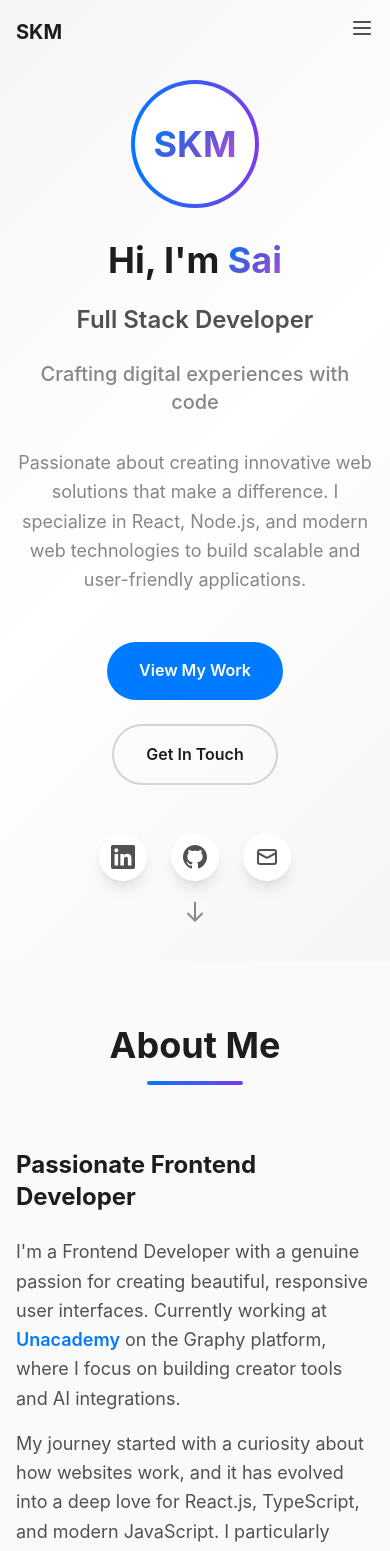
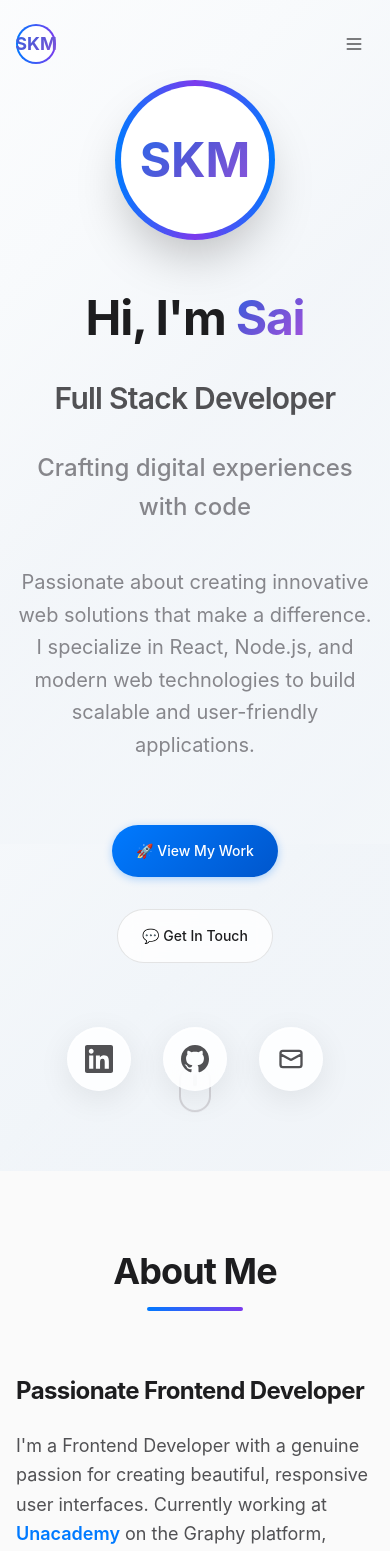
Before and after one commit to sai-kiran-99/sai-s-portfolio-, a React (Create React App) app: page / in a window 390 px wide. Shown: the top 1551 px of the page. Built offline with nearby package versions, Linux system fonts and the light colour scheme.

Commit message:
desing edits

```diff
--- a/src/components/common/Header.tsx
+++ b/src/components/common/Header.tsx
@@ -31,27 +31,36 @@ const Header: React.FC = () => {
 
   return (
     <header
-      className={`fixed top-0 left-0 right-0 z-50 transition-all duration-300 ${
-        isScrolled ? 'apple-blur py-2' : 'bg-transparent py-4'
+      className={`fixed top-0 left-0 right-0 z-50 transition-all duration-500 ${
+        isScrolled ? 'apple-blur py-3 shadow-lg' : 'bg-transparent py-6'
       }`}
     >
       <nav className="max-w-7xl mx-auto px-4 sm:px-6 lg:px-8">
         <div className="flex items-center justify-between">
-          {/* Logo */}
+          {/* Enhanced Logo */}
           <div className="flex-shrink-0">
-            <h1 className="text-xl font-bold text-apple-gray-600">
+            <div className="flex items-center space-x-3">
+              <div className="w-10 h-10 rounded-full bg-gradient-to-r from-apple-blue to-purple-600 p-0.5">
+                <div className="w-full h-full rounded-full bg-white flex items-center justify-center">
+                  <span className="text-lg font-bold text-gradient">
                     {personalInfo.name.split(' ').map(name => name[0]).join('')}
+                  </span>
+                </div>
+              </div>
+              <h1 className="text-xl font-bold text-apple-gray-600 hidden sm:block">
+                {personalInfo.name.split(' ')[0]}
               </h1>
             </div>
+          </div>
 
-          {/* Desktop Navigation */}
+          {/* Enhanced Desktop Navigation */}
           <div className="hidden md:block">
-            <div className="flex items-center space-x-8">
-              {navItems.map((item) => (
+            <div className="flex items-center space-x-1">
+              {navItems.map((item, index) => (
                 <button
                   key={item.label}
                   onClick={() => scrollToSection(item.href)}
-                  className="text-apple-gray-500 hover:text-apple-blue transition-colors duration-300 font-medium"
+                  className="px-4 py-2 rounded-full text-apple-gray-500 hover:text-apple-blue hover:bg-white/10 transition-all duration-300 font-medium text-sm"
                 >
                   {item.label}
                 </button>
@@ -59,14 +68,14 @@ const Header: React.FC = () => {
             </div>
           </div>
 
-          {/* Mobile menu button */}
+          {/* Enhanced Mobile menu button */}
           <div className="md:hidden">
             <button
               onClick={() => setIsMobileMenuOpen(!isMobileMenuOpen)}
-              className="text-apple-gray-500 hover:text-apple-blue focus:outline-none"
+              className="w-10 h-10 rounded-full bg-white/10 backdrop-blur-sm flex items-center justify-center text-apple-gray-500 hover:text-apple-blue transition-all duration-300"
             >
               <svg
-                className="h-6 w-6"
+                className="h-5 w-5"
                 fill="none"
                 viewBox="0 0 24 24"
                 stroke="currentColor"
@@ -91,19 +100,21 @@ const Header: React.FC = () => {
           </div>
         </div>
 
-        {/* Mobile Navigation */}
+        {/* Enhanced Mobile Navigation */}
         {isMobileMenuOpen && (
           <div className="md:hidden mt-4 pb-4">
-            <div className="flex flex-col space-y-3">
-              {navItems.map((item) => (
+            <div className="glass-card rounded-2xl p-4">
+              <div className="flex flex-col space-y-2">
+                {navItems.map((item, index) => (
                   <button
                     key={item.label}
                     onClick={() => scrollToSection(item.href)}
-                  className="text-apple-gray-500 hover:text-apple-blue transition-colors duration-300 font-medium text-left py-2"
+                    className="text-left py-3 px-4 rounded-xl text-apple-gray-500 hover:text-apple-blue hover:bg-white/20 transition-all duration-300 font-medium"
                   >
                     {item.label}
                   </button>
                 ))}
+              </div>
             </div>
           </div>
         )}
--- a/src/components/sections/Experience.tsx
+++ b/src/components/sections/Experience.tsx
@@ -4,7 +4,7 @@ import AnimatedSection from '../ui/AnimatedSection';
 
 const Experience: React.FC = () => {
   return (
-    <section id="experience" className="section-padding bg-white">
+    <section id="experience" className="section-padding">
       <div className="max-w-7xl mx-auto px-4 sm:px-6 lg:px-8">
         <AnimatedSection>
           <div className="text-center mb-16">
--- a/src/components/sections/Hero.tsx
+++ b/src/components/sections/Hero.tsx
@@ -13,19 +13,29 @@ const Hero: React.FC = () => {
 
   return (
     <section id="hero" className="min-h-screen hero-gradient flex items-center justify-center relative overflow-hidden">
-      {/* Background Elements */}
+      {/* Enhanced Background Elements */}
       <div className="absolute inset-0 overflow-hidden">
-        <div className="absolute -top-1/2 -right-1/2 w-full h-full bg-gradient-to-br from-apple-blue/5 to-transparent rounded-full animate-float"></div>
-        <div className="absolute -bottom-1/2 -left-1/2 w-full h-full bg-gradient-to-tr from-purple-500/5 to-transparent rounded-full animate-float" style={{ animationDelay: '2s' }}></div>
+        <div className="absolute -top-1/2 -right-1/2 w-full h-full bg-gradient-to-br from-apple-blue/8 to-transparent rounded-full animate-float"></div>
+        <div className="absolute -bottom-1/2 -left-1/2 w-full h-full bg-gradient-to-tr from-purple-500/8 to-transparent rounded-full animate-float" style={{ animationDelay: '2s' }}></div>
+        <div className="absolute top-1/4 left-1/4 w-96 h-96 bg-gradient-to-br from-apple-blue/5 to-purple-600/5 rounded-full animate-float" style={{ animationDelay: '4s' }}></div>
+        <div className="absolute bottom-1/4 right-1/4 w-64 h-64 bg-gradient-to-tl from-purple-600/5 to-apple-blue/5 rounded-full animate-float" style={{ animationDelay: '6s' }}></div>
+      </div>
+
+      {/* Floating particles */}
+      <div className="absolute inset-0">
+        <div className="absolute top-1/4 left-1/3 w-2 h-2 bg-apple-blue/30 rounded-full animate-pulse"></div>
+        <div className="absolute top-1/2 right-1/4 w-1 h-1 bg-purple-600/40 rounded-full animate-pulse delay-1000"></div>
+        <div className="absolute bottom-1/3 left-1/4 w-1.5 h-1.5 bg-apple-blue/25 rounded-full animate-pulse delay-2000"></div>
+        <div className="absolute top-2/3 right-1/3 w-1 h-1 bg-purple-600/35 rounded-full animate-pulse delay-3000"></div>
       </div>
 
       <div className="max-w-7xl mx-auto px-4 sm:px-6 lg:px-8 py-20 relative z-10">
         <div className="text-center">
           <AnimatedSection delay={200}>
-            <div className="mb-8">
-              <div className="w-32 h-32 mx-auto mb-8 rounded-full bg-gradient-to-r from-apple-blue to-purple-600 p-1">
-                <div className="w-full h-full rounded-full bg-white flex items-center justify-center">
-                  <span className="text-4xl font-bold text-gradient">
+            <div className="mb-12">
+              <div className="w-40 h-40 mx-auto mb-8 rounded-full bg-gradient-to-r from-apple-blue via-purple-600 to-apple-blue p-1.5 shadow-2xl shadow-apple-blue/20">
+                <div className="w-full h-full rounded-full bg-white flex items-center justify-center backdrop-blur-sm">
+                  <span className="text-5xl font-bold text-gradient">
                     {personalInfo.name.split(' ').map(name => name[0]).join('')}
                   </span>
                 </div>
@@ -34,58 +44,58 @@ const Hero: React.FC = () => {
           </AnimatedSection>
 
           <AnimatedSection delay={400}>
-            <h1 className="text-4xl sm:text-5xl md:text-6xl lg:text-7xl font-bold text-apple-gray-600 mb-6">
+            <h1 className="text-5xl sm:text-6xl md:text-7xl lg:text-8xl font-bold text-apple-gray-600 mb-8 leading-tight">
               Hi, I'm{' '}
-              <span className="text-gradient">
+              <span className="text-gradient-hero">
                 {personalInfo.name.split(' ')[0]}
               </span>
             </h1>
           </AnimatedSection>
 
           <AnimatedSection delay={600}>
-            <h2 className="text-2xl sm:text-3xl md:text-4xl font-semibold text-apple-gray-500 mb-6">
+            <h2 className="text-3xl sm:text-4xl md:text-5xl font-semibold text-apple-gray-500 mb-8">
               {personalInfo.title}
             </h2>
           </AnimatedSection>
 
           <AnimatedSection delay={800}>
-            <p className="text-xl sm:text-2xl text-apple-gray-400 mb-8 max-w-3xl mx-auto font-medium">
+            <p className="text-2xl sm:text-3xl text-apple-gray-400 mb-10 max-w-4xl mx-auto font-medium leading-relaxed">
               {personalInfo.tagline}
             </p>
           </AnimatedSection>
 
           <AnimatedSection delay={1000}>
-            <p className="text-lg text-apple-gray-400 mb-12 max-w-4xl mx-auto leading-relaxed">
+            <p className="text-xl text-apple-gray-400 mb-16 max-w-5xl mx-auto leading-relaxed">
               {personalInfo.description}
             </p>
           </AnimatedSection>
 
           <AnimatedSection delay={1200}>
-            <div className="flex flex-col sm:flex-row gap-6 justify-center items-center">
+            <div className="flex flex-col sm:flex-row gap-8 justify-center items-center">
               <button
                 onClick={scrollToProjects}
-                className="px-8 py-4 bg-apple-blue text-white font-semibold rounded-full hover:bg-blue-600 transition-all duration-300 hover:scale-105 hover:shadow-lg"
+                className="apple-button px-10 py-5 text-lg font-semibold"
               >
-                View My Work
+                🚀 View My Work
               </button>
               <button
                 onClick={scrollToContact}
-                className="px-8 py-4 bg-transparent border-2 border-apple-gray-300 text-apple-gray-600 font-semibold rounded-full hover:border-apple-blue hover:text-apple-blue transition-all duration-300 hover:scale-105"
+                className="apple-button-secondary px-10 py-5 text-lg font-semibold"
               >
-                Get In Touch
+                💬 Get In Touch
               </button>
             </div>
           </AnimatedSection>
 
           <AnimatedSection delay={1400}>
-            <div className="flex justify-center space-x-6 mt-12">
+            <div className="flex justify-center space-x-8 mt-16">
               <a
                 href={personalInfo.linkedin}
                 target="_blank"
                 rel="noopener noreferrer"
-                className="w-12 h-12 rounded-full bg-white shadow-lg flex items-center justify-center text-apple-gray-500 hover:text-apple-blue hover:shadow-xl transition-all duration-300 hover:scale-110"
+                className="w-16 h-16 rounded-full glass-card flex items-center justify-center text-apple-gray-500 hover:text-apple-blue transition-all duration-300 hover:scale-110 hover:shadow-xl"
               >
-                <svg className="w-6 h-6" fill="currentColor" viewBox="0 0 24 24">
+                <svg className="w-7 h-7" fill="currentColor" viewBox="0 0 24 24">
                   <path d="M20.447 20.452h-3.554v-5.569c0-1.328-.027-3.037-1.852-3.037-1.853 0-2.136 1.445-2.136 2.939v5.667H9.351V9h3.414v1.561h.046c.477-.9 1.637-1.85 3.37-1.85 3.601 0 4.267 2.37 4.267 5.455v6.286zM5.337 7.433c-1.144 0-2.063-.926-2.063-2.065 0-1.138.92-2.063 2.063-2.063 1.14 0 2.064.925 2.064 2.063 0 1.139-.925 2.065-2.064 2.065zm1.782 13.019H3.555V9h3.564v11.452zM22.225 0H1.771C.792 0 0 .774 0 1.729v20.542C0 23.227.792 24 1.771 24h20.451C23.2 24 24 23.227 24 22.271V1.729C24 .774 23.2 0 22.222 0h.003z"/>
                 </svg>
               </a>
@@ -93,17 +103,17 @@ const Hero: React.FC = () => {
                 href={personalInfo.github}
                 target="_blank"
                 rel="noopener noreferrer"
-                className="w-12 h-12 rounded-full bg-white shadow-lg flex items-center justify-center text-apple-gray-500 hover:text-apple-blue hover:shadow-xl transition-all duration-300 hover:scale-110"
+                className="w-16 h-16 rounded-full glass-card flex items-center justify-center text-apple-gray-500 hover:text-apple-blue transition-all duration-300 hover:scale-110 hover:shadow-xl"
               >
-                <svg className="w-6 h-6" fill="currentColor" viewBox="0 0 24 24">
+                <svg className="w-7 h-7" fill="currentColor" viewBox="0 0 24 24">
                   <path d="M12 0c-6.626 0-12 5.373-12 12 0 5.302 3.438 9.8 8.207 11.387.599.111.793-.261.793-.577v-2.234c-3.338.726-4.033-1.416-4.033-1.416-.546-1.387-1.333-1.756-1.333-1.756-1.089-.745.083-.729.083-.729 1.205.084 1.839 1.237 1.839 1.237 1.07 1.834 2.807 1.304 3.492.997.107-.775.418-1.305.762-1.604-2.665-.305-5.467-1.334-5.467-5.931 0-1.311.469-2.381 1.236-3.221-.124-.303-.535-1.524.117-3.176 0 0 1.008-.322 3.301 1.23.957-.266 1.983-.399 3.003-.404 1.02.005 2.047.138 3.006.404 2.291-1.552 3.297-1.23 3.297-1.23.653 1.653.242 2.874.118 3.176.77.84 1.235 1.911 1.235 3.221 0 4.609-2.807 5.624-5.479 5.921.43.372.823 1.102.823 2.222v3.293c0 .319.192.694.801.576 4.765-1.589 8.199-6.086 8.199-11.386 0-6.627-5.373-12-12-12z"/>
                 </svg>
               </a>
               <a
                 href={`mailto:${personalInfo.email}`}
-                className="w-12 h-12 rounded-full bg-white shadow-lg flex items-center justify-center text-apple-gray-500 hover:text-apple-blue hover:shadow-xl transition-all duration-300 hover:scale-110"
+                className="w-16 h-16 rounded-full glass-card flex items-center justify-center text-apple-gray-500 hover:text-apple-blue transition-all duration-300 hover:scale-110 hover:shadow-xl"
               >
-                <svg className="w-6 h-6" fill="none" stroke="currentColor" viewBox="0 0 24 24">
+                <svg className="w-7 h-7" fill="none" stroke="currentColor" viewBox="0 0 24 24">
                   <path strokeLinecap="round" strokeLinejoin="round" strokeWidth={2} d="M3 8l7.89 4.26a2 2 0 002.22 0L21 8M5 19h14a2 2 0 002-2V7a2 2 0 00-2-2H5a2 2 0 00-2 2v10a2 2 0 002 2z" />
                 </svg>
               </a>
@@ -112,12 +122,12 @@ const Hero: React.FC = () => {
         </div>
       </div>
 
-      {/* Scroll indicator */}
-      <div className="absolute bottom-8 left-1/2 transform -translate-x-1/2">
+      {/* Enhanced scroll indicator */}
+      <div className="absolute bottom-12 left-1/2 transform -translate-x-1/2">
         <div className="animate-bounce">
-          <svg className="w-6 h-6 text-apple-gray-400" fill="none" stroke="currentColor" viewBox="0 0 24 24">
-            <path strokeLinecap="round" strokeLinejoin="round" strokeWidth={2} d="M19 14l-7 7m0 0l-7-7m7 7V3" />
-          </svg>
+          <div className="w-8 h-12 rounded-full border-2 border-apple-gray-300 flex justify-center">
+            <div className="w-1 h-3 bg-apple-gray-400 rounded-full mt-2 animate-pulse"></div>
+          </div>
         </div>
       </div>
     </section>
--- a/src/data/projects.ts
+++ b/src/data/projects.ts
@@ -49,5 +49,15 @@ export const projects: Project[] = [
     githubUrl: "https://github.com/saikiranmadala/portfolio",
     liveUrl: "https://saikiranmadala.dev",
     featured: false
+  },
+  {
+    id: "5",
+    title: "TODO List App",
+    description: "A simple and intuitive TODO list application built with JavaScript. Features include adding, completing, and managing daily tasks with a clean user interface.",
+    technologies: ["JavaScript", "HTML5", "CSS3", "Local Storage"],
+    image: "/images/project5.jpg",
+    githubUrl: "https://github.com/sai-kiran-99/TO-DO-app",
+    liveUrl: "https://sai-kiran-99.github.io/TO-DO-app/",
+    featured: true
   }
 ];
--- a/src/styles/globals.css
+++ b/src/styles/globals.css
@@ -1,4 +1,4 @@
-@import url('https://fonts.googleapis.com/css2?family=Inter:wght@300;400;500;600;700&display=swap');
+@import url('https://fonts.googleapis.com/css2?family=Inter:wght@300;400;500;600;700;800&display=swap');
 
 * {
   margin: 0;
@@ -12,65 +12,176 @@ html {
 
 body {
   font-family: -apple-system, BlinkMacSystemFont, 'SF Pro Display', 'Inter', sans-serif;
-  background: #ffffff;
+  background: linear-gradient(135deg, #f8fafc 0%, #f1f5f9 25%, #e2e8f0 50%, #f1f5f9 75%, #f8fafc 100%);
+  background-attachment: fixed;
   color: #1d1d1f;
   line-height: 1.6;
   -webkit-font-smoothing: antialiased;
   -moz-osx-font-smoothing: grayscale;
   overflow-x: hidden;
+  min-height: 100vh;
 }
 
+/* Apple-style glass morphism */
 .apple-blur {
-  backdrop-filter: blur(20px);
-  background: rgba(255, 255, 255, 0.8);
-  border: 1px solid rgba(255, 255, 255, 0.2);
+  backdrop-filter: blur(30px) saturate(180%);
+  background: rgba(255, 255, 255, 0.85);
+  border: 1px solid rgba(255, 255, 255, 0.3);
+  box-shadow: 0 8px 32px rgba(0, 0, 0, 0.1);
 }
 
+/* Enhanced text gradients */
 .text-gradient {
   background: linear-gradient(135deg, #007aff 0%, #5856d6 50%, #af52de 100%);
   -webkit-background-clip: text;
   -webkit-text-fill-color: transparent;
   background-clip: text;
+  background-size: 200% 200%;
+  animation: gradient-shift 3s ease-in-out infinite;
 }
 
-.hero-gradient {
-  background: linear-gradient(135deg, #f5f5f7 0%, #ffffff 50%, #f5f5f7 100%);
+.text-gradient-hero {
+  background: linear-gradient(135deg, #1d1d1f 0%, #007aff 25%, #5856d6 50%, #af52de 75%, #1d1d1f 100%);
+  -webkit-background-clip: text;
+  -webkit-text-fill-color: transparent;
+  background-clip: text;
+  background-size: 300% 300%;
+  animation: gradient-shift 4s ease-in-out infinite;
 }
 
+/* Sophisticated gradients */
+.hero-gradient {
+  background: linear-gradient(135deg, rgba(248, 250, 252, 0.8) 0%, rgba(255, 255, 255, 0.9) 25%, rgba(241, 245, 249, 0.8) 50%, rgba(255, 255, 255, 0.9) 75%, rgba(248, 250, 252, 0.8) 100%);
+  background-size: 400% 400%;
+  animation: gradient-shift 8s ease-in-out infinite;
+}
+
+.glass-card {
+  background: rgba(255, 255, 255, 0.85);
+  backdrop-filter: blur(20px) saturate(180%);
+  border: 1px solid rgba(255, 255, 255, 0.3);
+  box-shadow:
+    0 8px 32px rgba(0, 0, 0, 0.08),
+    inset 0 1px 0 rgba(255, 255, 255, 0.8);
+}
+
+/* Enhanced card shadows */
 .card-shadow {
-  box-shadow: 0 4px 20px rgba(0, 0, 0, 0.08);
-  transition: all 0.3s cubic-bezier(0.25, 0.46, 0.45, 0.94);
+  box-shadow:
+    0 4px 20px rgba(0, 0, 0, 0.08),
+    0 1px 3px rgba(0, 0, 0, 0.1);
+  transition: all 0.4s cubic-bezier(0.25, 0.46, 0.45, 0.94);
+  border: 1px solid rgba(0, 0, 0, 0.05);
 }
 
 .card-shadow:hover {
-  box-shadow: 0 8px 40px rgba(0, 0, 0, 0.12);
-  transform: translateY(-2px);
+  box-shadow:
+    0 20px 60px rgba(0, 0, 0, 0.15),
+    0 8px 25px rgba(0, 0, 0, 0.1);
+  transform: translateY(-4px) scale(1.02);
+  border: 1px solid rgba(0, 122, 255, 0.1);
 }
 
+/* Apple-style button */
+.apple-button {
+  background: linear-gradient(135deg, #007aff 0%, #0056cc 100%);
+  border: none;
+  border-radius: 980px;
+  padding: 12px 24px;
+  font-weight: 500;
+  font-size: 14px;
+  color: white;
+  transition: all 0.3s cubic-bezier(0.25, 0.46, 0.45, 0.94);
+  box-shadow: 0 2px 8px rgba(0, 122, 255, 0.3);
+}
+
+.apple-button:hover {
+  background: linear-gradient(135deg, #0056cc 0%, #004499 100%);
+  transform: translateY(-1px);
+  box-shadow: 0 4px 16px rgba(0, 122, 255, 0.4);
+}
+
+.apple-button-secondary {
+  background: rgba(255, 255, 255, 0.8);
+  border: 1px solid rgba(0, 0, 0, 0.1);
+  border-radius: 980px;
+  padding: 12px 24px;
+  font-weight: 500;
+  font-size: 14px;
+  color: #1d1d1f;
+  transition: all 0.3s cubic-bezier(0.25, 0.46, 0.45, 0.94);
+  backdrop-filter: blur(10px);
+}
+
+.apple-button-secondary:hover {
+  background: rgba(255, 255, 255, 0.9);
+  border-color: #007aff;
+  color: #007aff;
+  transform: translateY(-1px);
+}
+
+/* Enhanced section padding */
 .section-padding {
-  padding: 6rem 0;
+  padding: 8rem 0;
 }
 
 @media (max-width: 768px) {
   .section-padding {
-    padding: 4rem 0;
+    padding: 5rem 0;
   }
 }
 
-/* Custom scrollbar */
+/* Smooth animations */
+@keyframes gradient-shift {
+  0%, 100% { background-position: 0% 50%; }
+  50% { background-position: 100% 50%; }
+}
+
+@keyframes float {
+  0%, 100% { transform: translateY(0px); }
+  50% { transform: translateY(-10px); }
+}
+
+@keyframes glow {
+  0%, 100% { box-shadow: 0 0 20px rgba(0, 122, 255, 0.3); }
+  50% { box-shadow: 0 0 40px rgba(0, 122, 255, 0.6); }
+}
+
+/* Enhanced scrollbar */
 ::-webkit-scrollbar {
-  width: 8px;
+  width: 12px;
 }
 
 ::-webkit-scrollbar-track {
-  background: #f1f1f1;
+  background: #f5f5f7;
+  border-radius: 6px;
 }
 
 ::-webkit-scrollbar-thumb {
-  background: #c1c1c1;
+  background: linear-gradient(135deg, #007aff, #5856d6);
+  border-radius: 6px;
+  border: 2px solid #f5f5f7;
+}
+
+::-webkit-scrollbar-thumb:hover {
+  background: linear-gradient(135deg, #0056cc, #4a4ac4);
+}
+
+/* Apple-style focus states */
+*:focus {
+  outline: 2px solid #007aff;
+  outline-offset: 2px;
   border-radius: 4px;
 }
 
-::-webkit-scrollbar-thumb:hover {
-  background: #a8a8a8;
+/* Enhanced typography */
+h1, h2, h3, h4, h5, h6 {
+  font-weight: 600;
+  letter-spacing: -0.025em;
 }
+
+/* Apple-style selection */
+::selection {
+  background: rgba(0, 122, 255, 0.2);
+  color: #1d1d1f;
+}
```
Also changed, not shown: src/components/sections/Projects.tsx (+15 -14 lines), src/components/sections/Skills.tsx (+17 -15 lines), src/components/ui/ProjectCard.tsx (+27 -19 lines), 1 other file (tests, documents, lock files or other folders). Lines whose indentation alone changed are shown as unchanged.
